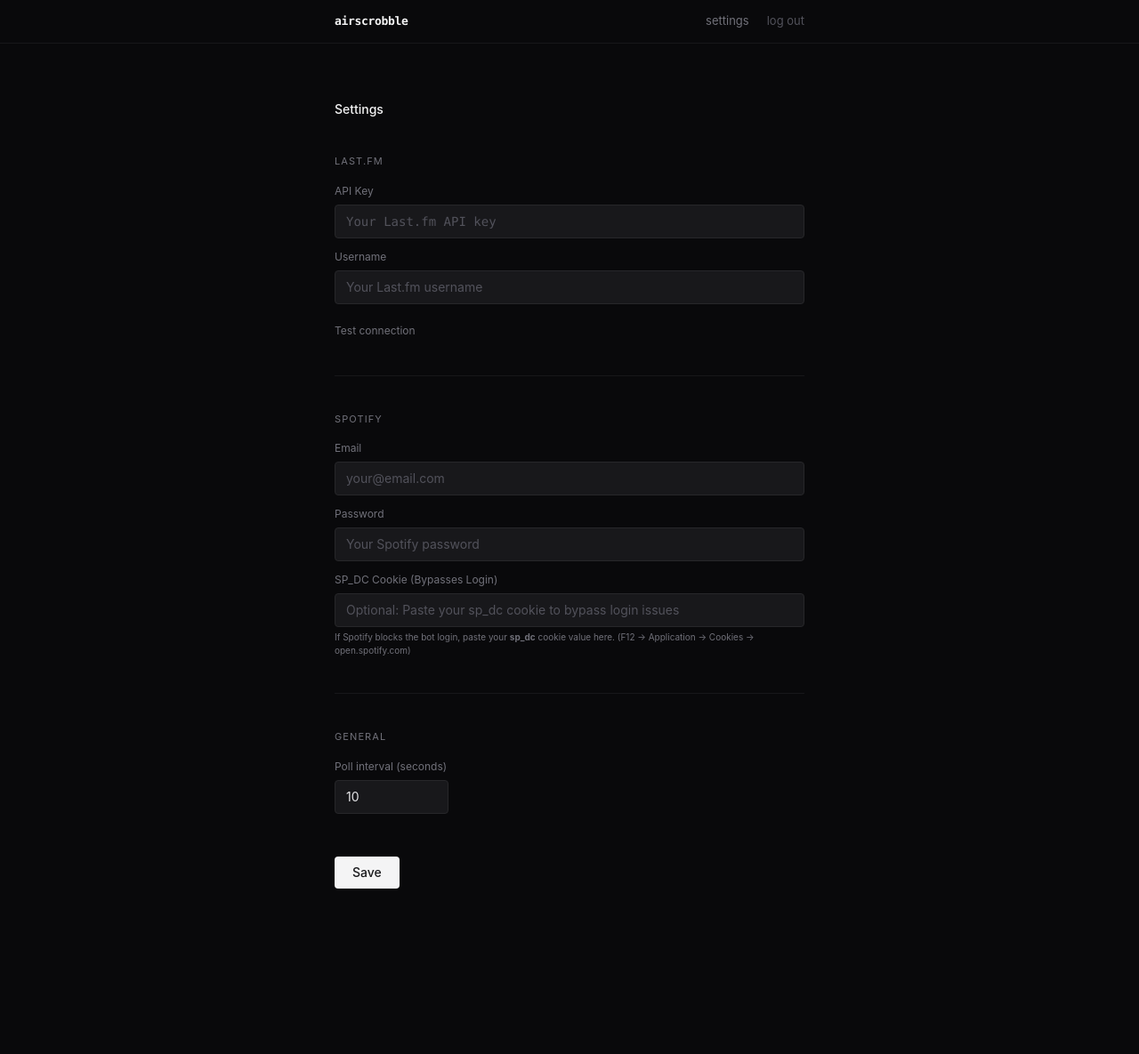
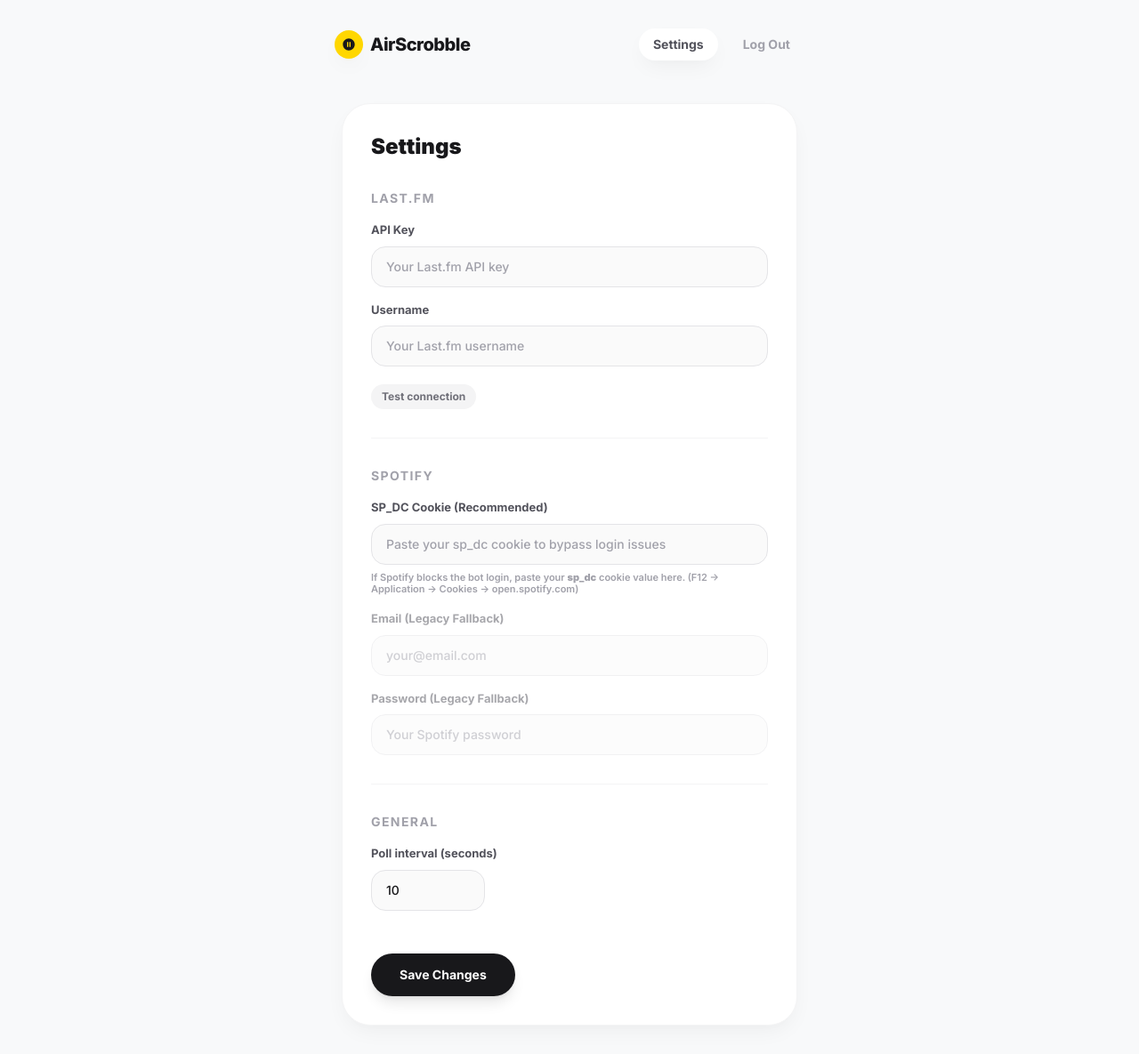
Before and after one commit to kashcotton/AirScrobble, a Flask app: page /settings in a window 1280 px wide. Shown: the whole page at 89% size. Before the commit the page ends 999 px from the top, so only its background shows below. Run offline with Flask 3, Linux system fonts and the light colour scheme; the visitor is signed in with stand-in values (Sample User, id 1); data that the repository does not hold is empty; some libraries are stand-ins or nearby versions.

Commit message:
final fix 😄

```diff
--- a/app.py
+++ b/app.py
@@ -278,20 +278,6 @@
     return "ok", 200
 
 
-@app.route("/debug")
-def debug_view():
-    return '<img src="/api/debug-image" style="max-width:100%;">'
-
-
-@app.route("/api/debug-image")
-def debug_image():
-    import flask
-    path = BROWSER_DATA_DIR / "debug.png"
-    if not path.exists():
-        return "No screenshot yet", 404
-    return flask.send_file(str(path), mimetype='image/png')
-
-
 # ── Last.fm ───────────────────────────────────────────────────────────────
 
 @dataclass
@@ -564,11 +550,6 @@
                 btn.scroll_into_view_if_needed(timeout=5_000)
                 btn.evaluate("node => node.click()")
 
-                try:
-                    self._page.screenshot(path=str(BROWSER_DATA_DIR / "debug.png"))
-                except:
-                    pass
-
                 self._current_query = query
                 log.info("▶ Playing exact match via API lookup: %s — %s", track, artist)
                 return True
@@ -626,11 +607,6 @@
             btn = self._page.locator('main button[data-testid="play-button"], main button[aria-label*="Play"]').first
             btn.scroll_into_view_if_needed(timeout=8_000)
             btn.evaluate("node => node.click()")
-
-            try:
-                self._page.screenshot(path=str(BROWSER_DATA_DIR / "debug.png"))
-            except:
-                pass
 
             self._current_query = query
             log.info("Playing (UI fallback): %s — %s", track, artist)
--- a/templates/base.html
+++ b/templates/base.html
@@ -3,26 +3,30 @@
 <head>
   <meta charset="UTF-8">
   <meta name="viewport" content="width=device-width, initial-scale=1.0">
-  <title>{% block title %}airscrobble{% endblock %}</title>
+  <title>{% block title %}AirScrobble{% endblock %}</title>
   <script src="https://cdn.tailwindcss.com"></script>
+  <link href="https://fonts.googleapis.com/css2?family=Inter:wght@400;500;600;700;800;900&display=swap" rel="stylesheet">
   <style>
-    body { font-family: -apple-system, BlinkMacSystemFont, "Segoe UI", Roboto, Helvetica, Arial, sans-serif; }
-    .mono { font-family: "SF Mono", "Cascadia Code", "Fira Code", "JetBrains Mono", Menlo, monospace; }
+    body { font-family: 'Inter', sans-serif; background-color: #F8F9FA; color: #1A1A1A; }
+    .bubbly-shadow { box-shadow: 0 10px 25px -5px rgba(0, 0, 0, 0.05), 0 8px 10px -6px rgba(0, 0, 0, 0.01); }
   </style>
 </head>
-<body class="bg-zinc-950 text-zinc-300 min-h-screen antialiased">
+<body class="min-h-screen antialiased flex flex-col items-center">
   {% if session.get('authed') %}
-  <header class="border-b border-zinc-800/50">
-    <div class="max-w-xl mx-auto px-6 h-12 flex items-center justify-between">
-      <a href="/" class="mono text-[13px] font-semibold text-zinc-100 tracking-tight hover:text-white transition-colors">airscrobble</a>
-      <nav class="flex items-center gap-5 text-[13px]">
-        <a href="/settings" class="text-zinc-500 hover:text-zinc-200 transition-colors">settings</a>
-        <a href="/logout" class="text-zinc-600 hover:text-zinc-400 transition-colors">log out</a>
-      </nav>
-    </div>
+  <header class="w-full max-w-xl mx-auto px-6 mt-8 mb-4 flex items-center justify-between">
+    <a href="/" class="text-xl font-extrabold tracking-tight text-zinc-900 flex items-center gap-2">
+      <div class="w-8 h-8 bg-[#FFD700] rounded-full flex items-center justify-center bubbly-shadow">
+        <svg class="w-4 h-4 text-zinc-900" fill="currentColor" viewBox="0 0 24 24"><path d="M12 2C6.48 2 2 6.48 2 12s4.48 10 10 10 10-4.48 10-10S17.52 2 12 2zm-1 14H9V8h2v8zm4 0h-2V8h2v8z"/></svg>
+      </div>
+      AirScrobble
+    </a>
+    <nav class="flex items-center gap-3">
+      <a href="/settings" class="px-4 py-2 bg-white rounded-full text-sm font-bold text-zinc-600 hover:text-zinc-900 hover:bg-zinc-100 transition bubbly-shadow">Settings</a>
+      <a href="/logout" class="px-4 py-2 rounded-full text-sm font-bold text-zinc-400 hover:text-zinc-600 transition">Log Out</a>
+    </nav>
   </header>
   {% endif %}
-  <main class="max-w-xl mx-auto px-6 {% block main_class %}py-16{% endblock %}">
+  <main class="w-full max-w-xl mx-auto px-6 flex-grow {% block main_class %}py-8{% endblock %}">
     {% block content %}{% endblock %}
   </main>
 </body>
--- a/templates/settings.html
+++ b/templates/settings.html
@@ -1,93 +1,87 @@
 {% extends "base.html" %}
-{% block title %}settings — airscrobble{% endblock %}
+{% block title %}Settings - AirScrobble{% endblock %}
 
 {% block content %}
-<h1 class="text-sm font-medium text-zinc-100 mb-10">Settings</h1>
+<div class="w-full max-w-lg mx-auto bg-white rounded-[2rem] p-8 bubbly-shadow border border-zinc-100">
+  <h1 class="text-2xl font-black text-zinc-900 mb-8">Settings</h1>
 
-<form id="form" class="space-y-10">
-
+  <form id="form" class="space-y-8">
     <!-- Last.fm -->
     <section>
-    <h2 class="text-[11px] text-zinc-500 uppercase tracking-widest mb-4">Last.fm</h2>
-    <div class="space-y-3">
+      <h2 class="text-sm font-bold text-zinc-400 uppercase tracking-widest mb-4">Last.fm</h2>
+      <div class="space-y-4">
         <div>
-        <label class="block text-[12px] text-zinc-500 mb-1.5">API Key</label>
+          <label class="block text-[13px] font-bold text-zinc-600 mb-2">API Key</label>
           <input type="text" name="lastfm_api_key" value="{{ config.lastfm_api_key }}"
                  placeholder="Your Last.fm API key" spellcheck="false"
-               class="w-full bg-zinc-900 border border-zinc-800 rounded px-3 py-2 text-sm text-zinc-200
-                      placeholder-zinc-600 outline-none focus:border-zinc-600 transition-colors mono">
+                 class="w-full bg-zinc-50 border border-zinc-200 rounded-2xl px-4 py-3 text-sm text-zinc-900 font-medium placeholder-zinc-400 outline-none focus:border-zinc-400 transition-colors">
         </div>
         <div>
-        <label class="block text-[12px] text-zinc-500 mb-1.5">Username</label>
+          <label class="block text-[13px] font-bold text-zinc-600 mb-2">Username</label>
           <input type="text" name="lastfm_username" value="{{ config.lastfm_username }}"
                  placeholder="Your Last.fm username" spellcheck="false"
-               class="w-full bg-zinc-900 border border-zinc-800 rounded px-3 py-2 text-sm text-zinc-200
-                      placeholder-zinc-600 outline-none focus:border-zinc-600 transition-colors">
+                 class="w-full bg-zinc-50 border border-zinc-200 rounded-2xl px-4 py-3 text-sm text-zinc-900 font-medium placeholder-zinc-400 outline-none focus:border-zinc-400 transition-colors">
         </div>
-      <div class="pt-1">
+        <div class="pt-1 flex items-center">
           <button type="button" id="test-btn"
-                class="text-[12px] text-zinc-500 hover:text-zinc-300 transition-colors cursor-pointer">
+                  class="text-xs font-bold text-zinc-500 hover:text-zinc-800 transition-colors cursor-pointer bg-zinc-100 px-3 py-1.5 rounded-full">
             Test connection
           </button>
-        <span id="test-msg" class="text-[12px] ml-2"></span>
+          <span id="test-msg" class="text-xs font-bold ml-3"></span>
         </div>
       </div>
     </section>
 
-  <hr class="border-zinc-800/50">
+    <hr class="border-zinc-100">
 
     <!-- Spotify -->
     <section>
-    <h2 class="text-[11px] text-zinc-500 uppercase tracking-widest mb-4">Spotify</h2>
-    <div class="space-y-3">
+      <h2 class="text-sm font-bold text-zinc-400 uppercase tracking-widest mb-4">Spotify</h2>
+      <div class="space-y-4">
         <div>
-        <label class="block text-[12px] text-zinc-500 mb-1.5">Email</label>
+          <label class="block text-[13px] font-bold text-zinc-600 mb-2">SP_DC Cookie (Recommended)</label>
+          <input type="password" name="spotify_sp_dc" value="{{ config.spotify_sp_dc }}"
+                 placeholder="Paste your sp_dc cookie to bypass login issues" spellcheck="false"
+                 class="w-full bg-zinc-50 border border-zinc-200 rounded-2xl px-4 py-3 text-sm text-zinc-900 font-medium placeholder-zinc-400 outline-none focus:border-zinc-400 transition-colors">
+          <p class="text-[11px] font-semibold text-zinc-400 mt-2 leading-tight">If Spotify blocks the bot login, paste your <b>sp_dc</b> cookie value here. (F12 -> Application -> Cookies -> open.spotify.com)</p>
+        </div>
+        <div class="opacity-50">
+          <label class="block text-[13px] font-bold text-zinc-600 mb-2">Email (Legacy Fallback)</label>
           <input type="email" name="spotify_email" value="{{ config.spotify_email }}"
                  placeholder="your@email.com" spellcheck="false"
-               class="w-full bg-zinc-900 border border-zinc-800 rounded px-3 py-2 text-sm text-zinc-200
-                      placeholder-zinc-600 outline-none focus:border-zinc-600 transition-colors">
+                 class="w-full bg-zinc-50 border border-zinc-200 rounded-2xl px-4 py-3 text-sm text-zinc-900 font-medium placeholder-zinc-400 outline-none focus:border-zinc-400 transition-colors">
         </div>
-      <div>
-        <label class="block text-[12px] text-zinc-500 mb-1.5">Password</label>
+        <div class="opacity-50">
+          <label class="block text-[13px] font-bold text-zinc-600 mb-2">Password (Legacy Fallback)</label>
           <input type="password" name="spotify_password"
-               placeholder="{{ 'Saved — leave blank to keep' if has_password else 'Your Spotify password' }}"
-               class="w-full bg-zinc-900 border border-zinc-800 rounded px-3 py-2 text-sm text-zinc-200
-                      placeholder-zinc-600 outline-none focus:border-zinc-600 transition-colors">
-      </div>
-      <div>
-        <label class="block text-[12px] text-zinc-500 mb-1.5">SP_DC Cookie (Bypasses Login)</label>
-        <input type="password" name="spotify_sp_dc" value="{{ config.spotify_sp_dc }}"
-               placeholder="Optional: Paste your sp_dc cookie to bypass login issues" spellcheck="false"
-               class="w-full bg-zinc-900 border border-zinc-800 rounded px-3 py-2 text-sm text-zinc-200
-                      placeholder-zinc-600 outline-none focus:border-zinc-600 transition-colors">
-        <p class="text-[10px] text-zinc-500 mt-1">If Spotify blocks the bot login, paste your <b>sp_dc</b> cookie value here. (F12 -> Application -> Cookies -> open.spotify.com)</p>
+                 placeholder="{{ 'Saved ? leave blank to keep' if has_password else 'Your Spotify password' }}"
+                 class="w-full bg-zinc-50 border border-zinc-200 rounded-2xl px-4 py-3 text-sm text-zinc-900 font-medium placeholder-zinc-400 outline-none focus:border-zinc-400 transition-colors">
         </div>
       </div>
     </section>
 
-  <hr class="border-zinc-800/50">
+    <hr class="border-zinc-100">
 
     <!-- General -->
     <section>
-    <h2 class="text-[11px] text-zinc-500 uppercase tracking-widest mb-4">General</h2>
+      <h2 class="text-sm font-bold text-zinc-400 uppercase tracking-widest mb-4">General</h2>
       <div>
-      <label class="block text-[12px] text-zinc-500 mb-1.5">Poll interval (seconds)</label>
+        <label class="block text-[13px] font-bold text-zinc-600 mb-2">Poll interval (seconds)</label>
         <input type="number" name="poll_interval" value="{{ config.poll_interval or 10 }}" min="5" max="120"
-             class="w-32 bg-zinc-900 border border-zinc-800 rounded px-3 py-2 text-sm text-zinc-200
-                    placeholder-zinc-600 outline-none focus:border-zinc-600 transition-colors">
+               class="w-32 bg-zinc-50 border border-zinc-200 rounded-2xl px-4 py-3 text-sm text-zinc-900 font-medium placeholder-zinc-400 outline-none focus:border-zinc-400 transition-colors">
       </div>
     </section>
 
     <!-- Actions -->
-  <div class="flex items-center gap-3 pt-2">
+    <div class="flex items-center gap-4 pt-4">
       <button type="submit"
-            class="bg-zinc-100 text-zinc-900 text-sm font-medium rounded px-5 py-2
-                   hover:bg-white active:bg-zinc-200 transition-colors cursor-pointer">
-      Save
+              class="bg-zinc-900 text-white text-sm font-bold rounded-full px-8 py-3.5 hover:bg-zinc-800 hover:-translate-y-0.5 transform transition shadow-lg">
+        Save Changes
       </button>
-    <span id="save-msg" class="text-[12px]"></span>
+      <span id="save-msg" class="text-sm font-bold"></span>
     </div>
   </form>
+</div>
 
 <script>
 const form   = document.getElementById('form');
@@ -108,11 +102,11 @@
     });
     if (r.status === 401) { location.href = '/login'; return; }
     const j = await r.json();
-    sMsg.textContent = j.ok ? 'Saved.' : 'Error.';
-    sMsg.className   = 'text-[12px] ' + (j.ok ? 'text-green-500' : 'text-red-400');
+    sMsg.textContent = j.ok ? 'Saved successfully!' : 'Error saving settings.';
+    sMsg.className   = 'text-sm font-bold ' + (j.ok ? 'text-green-500' : 'text-red-500');
   } catch {
     sMsg.textContent = 'Network error.';
-    sMsg.className   = 'text-[12px] text-red-400';
+    sMsg.className   = 'text-sm font-bold text-red-500';
   }
   setTimeout(() => sMsg.textContent = '', 4000);
 });
@@ -120,8 +114,8 @@
 tBtn.addEventListener('click', async () => {
   const ak = form.lastfm_api_key.value.trim();
   const un = form.lastfm_username.value.trim();
-  tMsg.textContent = 'testing …';
-  tMsg.className   = 'text-[12px] ml-2 text-zinc-500';
+  tMsg.textContent = 'Testing...';
+  tMsg.className   = 'text-xs font-bold text-zinc-400 ml-3';
 
   try {
     const r = await fetch('/api/test-lastfm', {
@@ -130,11 +124,11 @@
       body: JSON.stringify({api_key: ak, username: un}),
     });
     const j = await r.json();
-    tMsg.textContent = j.ok ? 'Connected.' : (j.error || 'Failed.');
-    tMsg.className   = 'text-[12px] ml-2 ' + (j.ok ? 'text-green-500' : 'text-red-400');
+    tMsg.textContent = j.ok ? 'Connected!' : (j.error || 'Failed.');
+    tMsg.className   = 'text-xs font-bold ml-3 ' + (j.ok ? 'text-green-500' : 'text-red-500');
   } catch {
     tMsg.textContent = 'Network error.';
-    tMsg.className   = 'text-[12px] ml-2 text-red-400';
+    tMsg.className   = 'text-xs font-bold ml-3 text-red-500';
   }
   setTimeout(() => tMsg.textContent = '', 5000);
 });
```
Also changed, not shown: templates/index.html (+38 -27 lines), templates/login.html (+22 -17 lines). Lines whose indentation alone changed are shown as unchanged.
